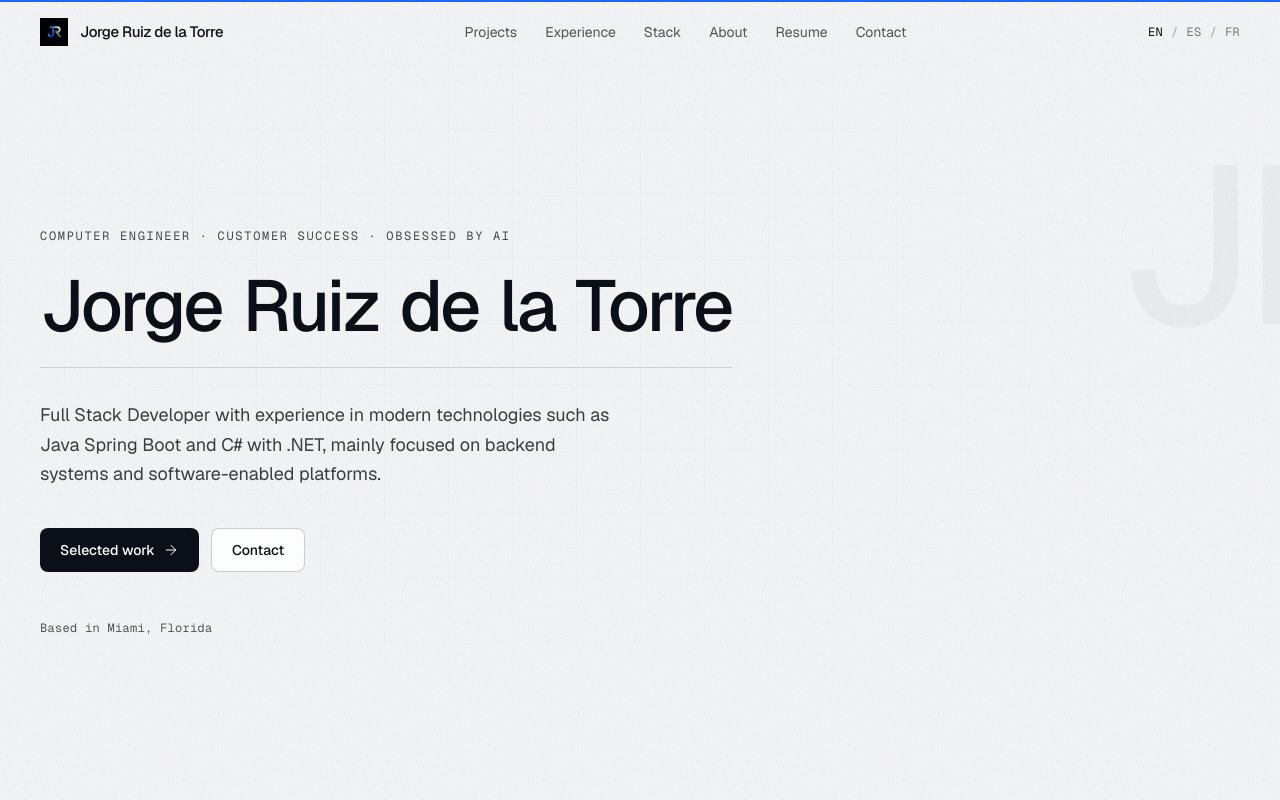
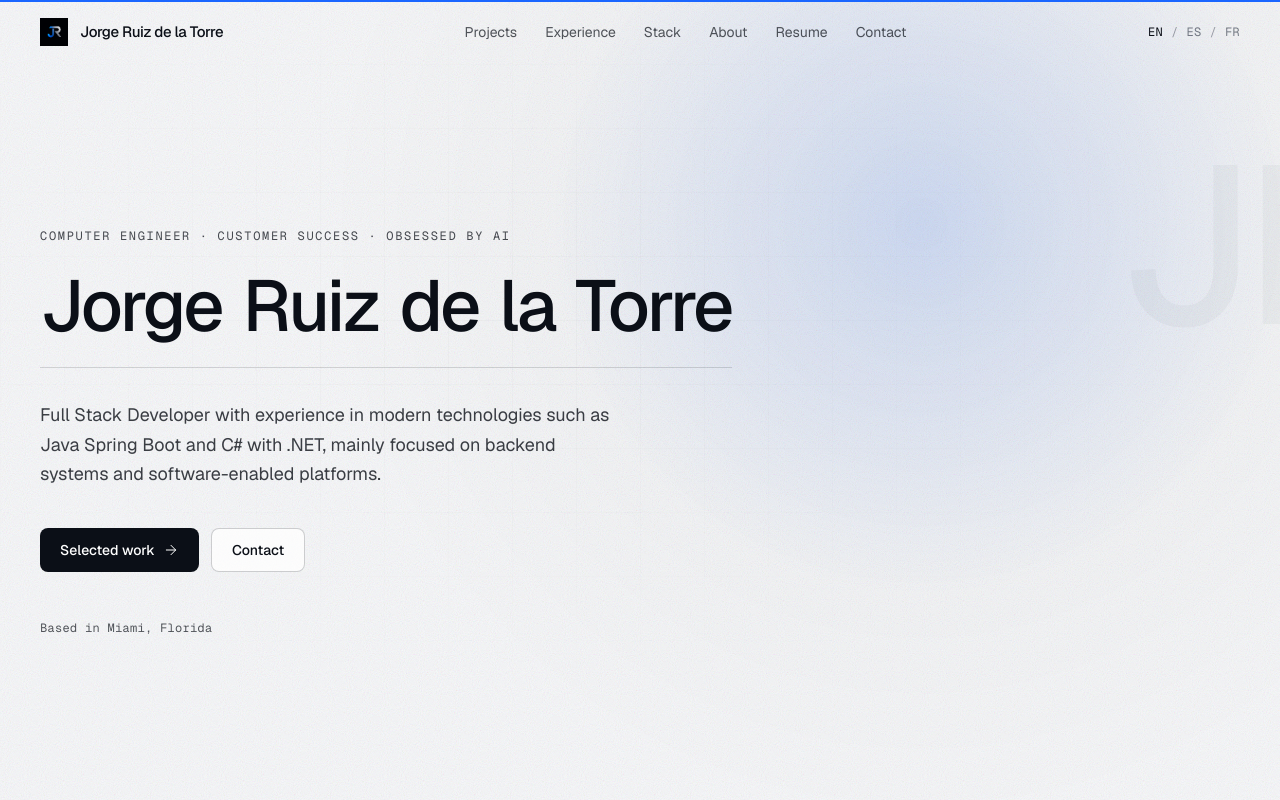
Before and after one commit to Crane97/JorgeTech, a React (Vite) app: page / in a window 1280 px wide. Shown: the top 800 px of the page. Built offline with nearby package versions, Linux system fonts and the light colour scheme.

Commit message:
Fix pointer glow tracking after scroll
Paint the glow on a fixed viewport overlay driven by motion
values instead of document-relative background percentages,
and avoid re-rendering the page tree on every pointer move.

Co-authored-by: Jorge R de la T <Crane97@users.noreply.github.com>

```diff
--- a/src/components/PointerGlow.tsx
+++ b/src/components/PointerGlow.tsx
@@ -1,35 +1,53 @@
-import { useReducedMotion } from 'motion/react'
-import { useEffect, useState, type CSSProperties, type ReactNode } from 'react'
+import {
+  motion,
+  useMotionTemplate,
+  useMotionValue,
+  useReducedMotion,
+  useSpring,
+} from 'motion/react'
+import { useEffect, type ReactNode } from 'react'
+
+const SPRING = { stiffness: 160, damping: 28, mass: 0.35 }
 
 export function PointerGlow({ children }: { children: ReactNode }) {
   const reduce = useReducedMotion()
-  const [pos, setPos] = useState({ x: 72, y: 28 })
+  const rawX = useMotionValue(0)
+  const rawY = useMotionValue(0)
+  const x = useSpring(rawX, SPRING)
+  const y = useSpring(rawY, SPRING)
+  const background = useMotionTemplate`
+    radial-gradient(640px circle at ${x}px ${y}px, rgb(26 102 255 / 0.16), transparent 58%),
+    radial-gradient(980px circle at ${x}px ${y}px, rgb(11 15 23 / 0.045), transparent 62%)
+  `
 
   useEffect(() => {
     if (reduce) return
 
+    rawX.set(window.innerWidth * 0.72)
+    rawY.set(window.innerHeight * 0.28)
+
     const onMove = (e: PointerEvent) => {
-      const x = (e.clientX / window.innerWidth) * 100
-      const y = (e.clientY / window.innerHeight) * 100
-      setPos({ x, y })
+      rawX.set(e.clientX)
+      rawY.set(e.clientY)
     }
 
     window.addEventListener('pointermove', onMove, { passive: true })
     return () => window.removeEventListener('pointermove', onMove)
-  }, [reduce])
+  }, [reduce, rawX, rawY])
 
   return (
     <div
       className="site-shell font-sans text-ink"
-      style={
-        {
-          '--glow-x': `${pos.x}%`,
-          '--glow-y': `${pos.y}%`,
-        } as CSSProperties
-      }
       data-reduced-motion={reduce ? 'true' : 'false'}
     >
-      {children}
+      {!reduce ? (
+        <motion.div
+          aria-hidden
+          className="pointer-glow"
+          style={{ background }}
+        />
+      ) : null}
+      <div className="relative z-[1]">{children}</div>
     </div>
   )
 }
--- a/src/index.css
+++ b/src/index.css
@@ -57,21 +57,17 @@ body,
 }
 
 .site-shell {
-  --glow-x: 72%;
-  --glow-y: 28%;
   background:
-    radial-gradient(
-      640px circle at var(--glow-x) var(--glow-y),
-      rgb(26 102 255 / 0.16),
-      transparent 58%
-    ),
-    radial-gradient(
-      980px circle at var(--glow-x) var(--glow-y),
-      rgb(11 15 23 / 0.045),
-      transparent 62%
-    ),
     radial-gradient(1200px 600px at 85% -10%, rgb(26 102 255 / 0.05), transparent 55%),
     var(--color-bg);
+}
+
+/* Viewport-fixed so clientX/clientY track the cursor after scroll */
+.pointer-glow {
+  pointer-events: none;
+  position: fixed;
+  inset: 0;
+  z-index: 0;
 }
 
 .site-shell[data-reduced-motion='true'] {
```
